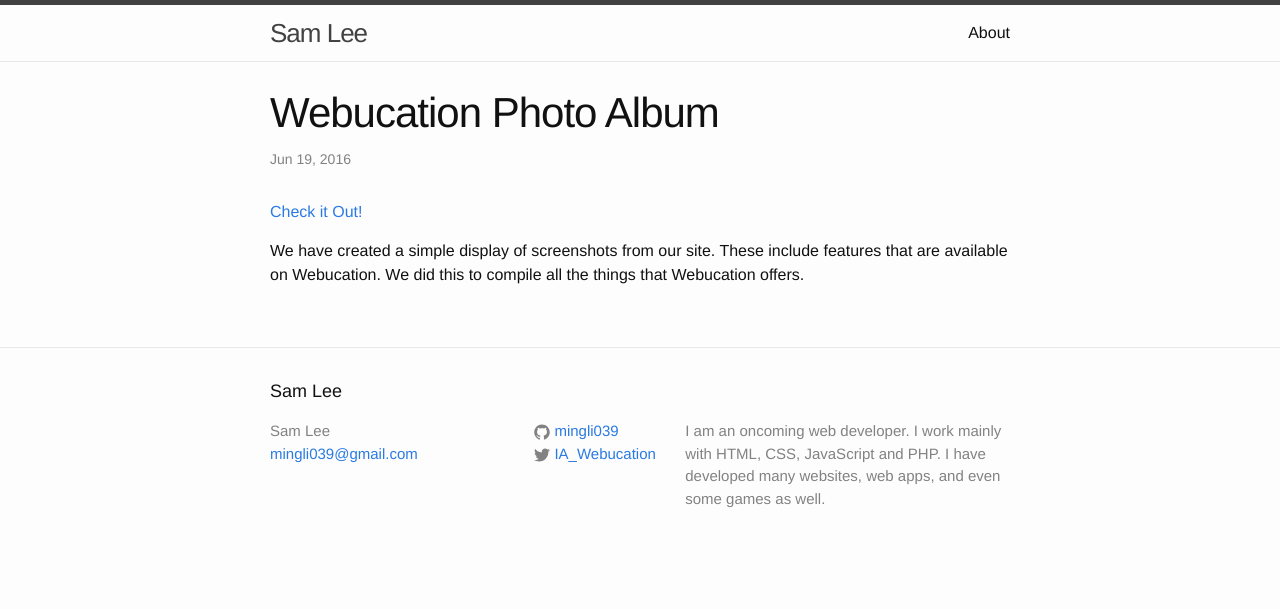
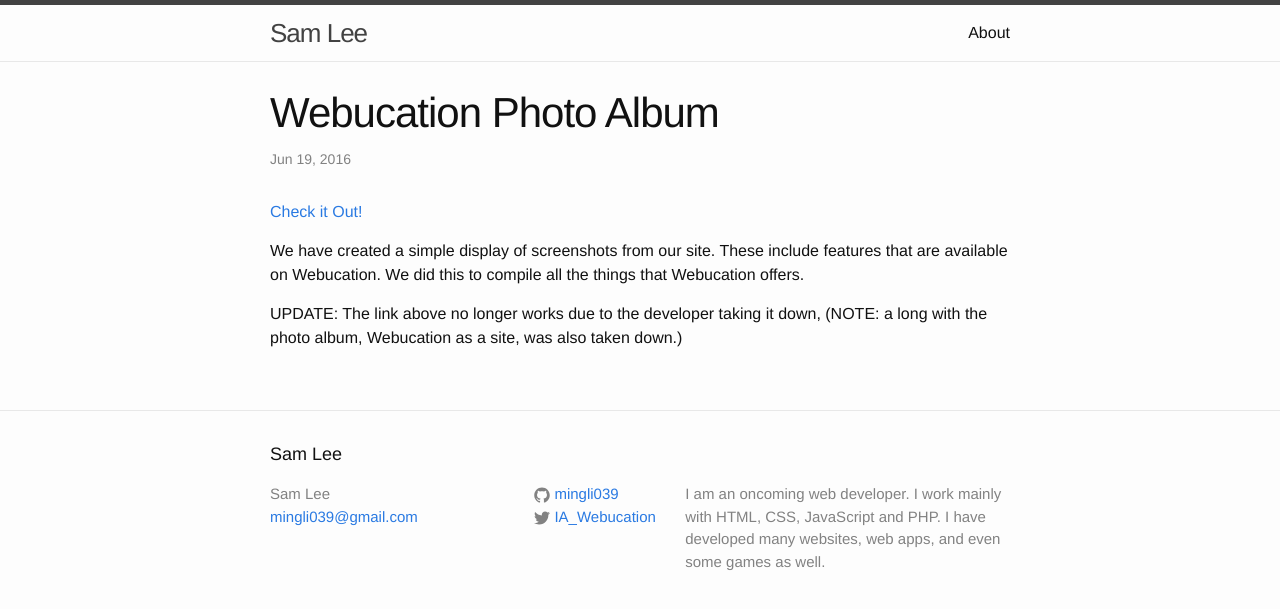
Before and after one commit to mingli039/mingli039.github.io, a Jekyll site: the page built from _posts/2016-06-19-webucation-photo-album.md, in a window 1280 px wide. Shown: the top 609 px of the page. Built offline with Jekyll 4.4.1, drawn with Linux system fonts in a browser that asks for light colours.

Commit message:
Update 2016-06-19-webucation-photo-album.md

```diff
--- a/_posts/2016-06-19-webucation-photo-album.md
+++ b/_posts/2016-06-19-webucation-photo-album.md
@@ -5,3 +5,5 @@
 [Check it Out!](https://mingli039.github.io/photos)
 
 We have created a simple display of screenshots from our site. These include features that are available on Webucation. We did this to compile all the things that Webucation offers.
+
+UPDATE: The link above no longer works due to the developer taking it down, (NOTE: a long with the photo album, Webucation as a site, was also taken down.)
```
